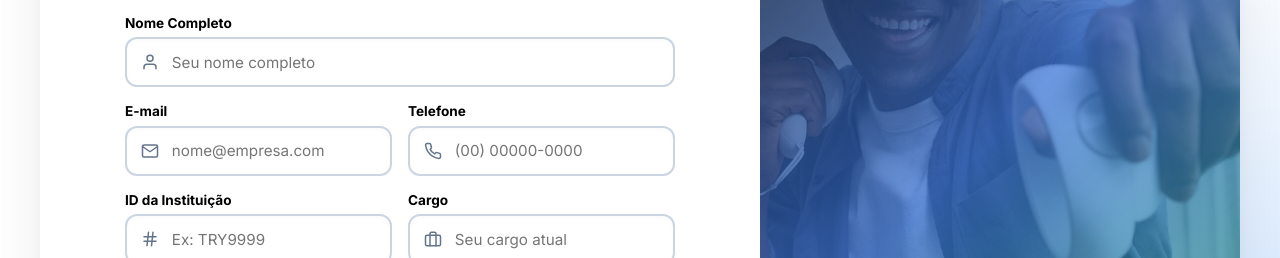
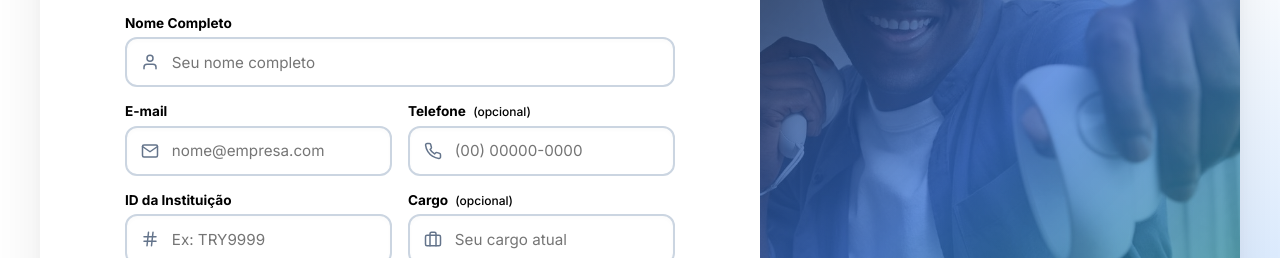
Before and after one commit to DidascaliaBrasil/DidascaliasApp, a Vue app: page /#/cadastro in a window 1280 px wide. Shown: the part 283-541 px from the top of the page. Built offline with nearby package versions, Linux system fonts and the light colour scheme; no server answers.

Commit message:
feat: torna campos de telefone e cargo opcionais no cadastro

```diff
--- a/src/css/CadastroView.css
+++ b/src/css/CadastroView.css
@@ -254,6 +254,13 @@
   margin-bottom: 0.4rem;
 }
 
+.optional-badge {
+  font-size: 0.75rem;
+  font-weight: 500;
+  color: var(--text-gray);
+  margin-left: 4px;
+}
+
 .input-box {
   position: relative;
   display: flex;
--- a/src/views/CadastroView.vue
+++ b/src/views/CadastroView.vue
@@ -84,12 +84,12 @@
               </div>
 
               <div class="input-group">
-                <label for="telefone">Telefone</label>
+                <label for="telefone">Telefone <span class="optional-badge">(opcional)</span></label>
                 <div class="input-box">
                   <i class="icon-phone">
                     <svg viewBox="0 0 24 24" fill="none" stroke="currentColor" stroke-width="2" stroke-linecap="round" stroke-linejoin="round"><path d="M22 16.92v3a2 2 0 0 1-2.18 2 19.79 19.79 0 0 1-8.63-3.07 19.5 19.5 0 0 1-6-6 19.79 19.79 0 0 1-3.07-8.67A2 2 0 0 1 4.11 2h3a2 2 0 0 1 2 1.72 12.84 12.84 0 0 0 .7 2.81 2 2 0 0 1-.45 2.11L8.09 9.91a16 16 0 0 0 6 6l1.27-1.27a2 2 0 0 1 2.11-.45 12.84 12.84 0 0 0 2.81.7A2 2 0 0 1 22 16.92z"></path></svg>
                   </i>
-                  <input type="tel" id="telefone" v-model="form.telefone" placeholder="(00) 00000-0000" required :disabled="isLoading" />
+                  <input type="tel" id="telefone" v-model="form.telefone" placeholder="(00) 00000-0000" :disabled="isLoading" />
                 </div>
               </div>
 
@@ -104,12 +104,12 @@
               </div>
 
               <div class="input-group">
-                <label for="cargo">Cargo</label>
+                <label for="cargo">Cargo <span class="optional-badge">(opcional)</span></label>
                 <div class="input-box">
                   <i class="icon-briefcase">
                     <svg viewBox="0 0 24 24" fill="none" stroke="currentColor" stroke-width="2" stroke-linecap="round" stroke-linejoin="round"><rect x="2" y="7" width="20" height="14" rx="2" ry="2"></rect><path d="M16 21V5a2 2 0 0 0-2-2h-4a2 2 0 0 0-2 2v16"></path></svg>
                   </i>
-                  <input type="text" id="cargo" v-model="form.cargo" placeholder="Seu cargo atual" required :disabled="isLoading" />
+                  <input type="text" id="cargo" v-model="form.cargo" placeholder="Seu cargo atual" :disabled="isLoading" />
                 </div>
               </div>
 
@@ -258,8 +258,8 @@ const handleCadastro = async () => {
       authUid: user.uid,
       nome: form.nome,
       email: form.email,
-      telefone: form.telefone,
-      cargo: form.cargo,
+      telefone: form.telefone ? form.telefone.trim() : '',
+      cargo: form.cargo ? form.cargo.trim() : '',
       tipoCadastro: userType.value,
       instituicaoId: form.instituicaoId,
       criadoEm: new Date().toISOString()
```
